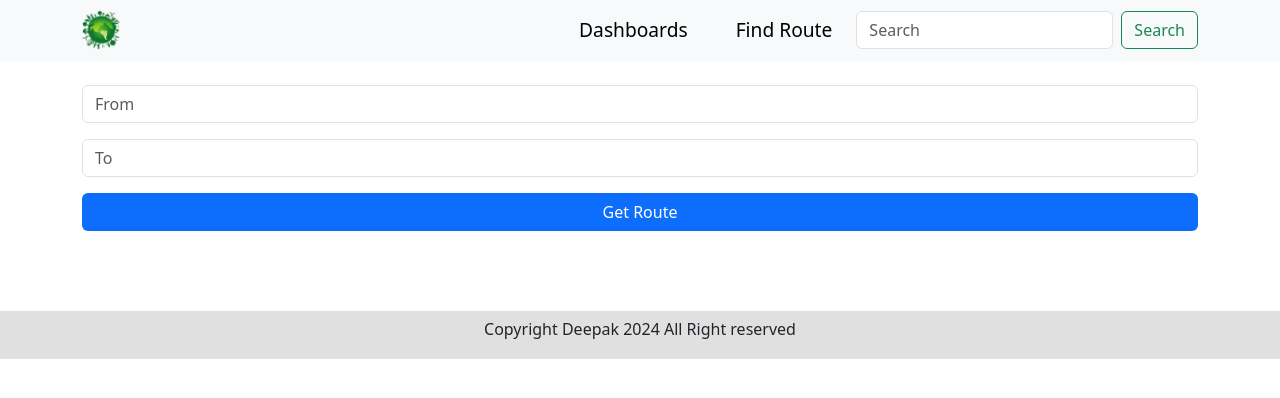
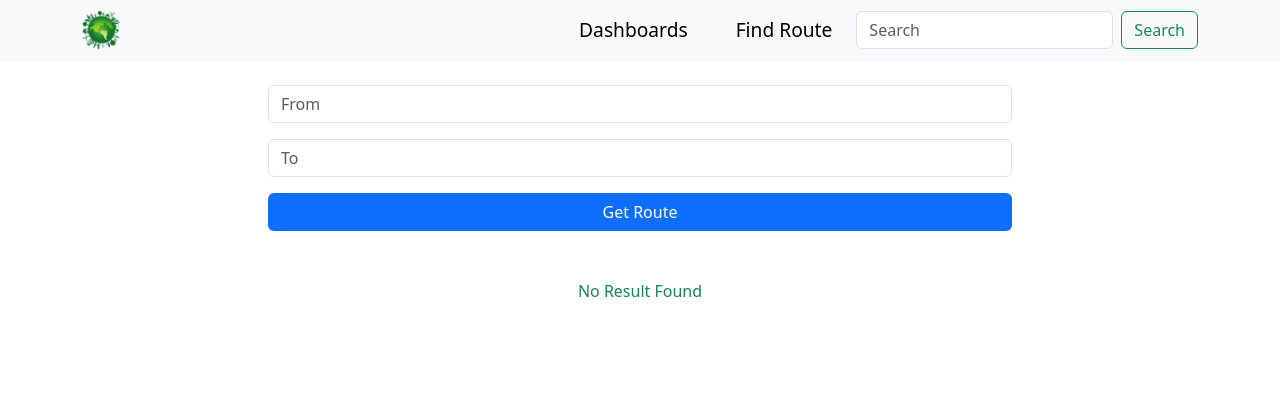
Before and after one commit to chaubeydeepak1328/PollutionIR, a React (Create React App) app: page /route in a window 1280 px wide. Shown: the top 398 px of the page. Built offline with nearby package versions, Linux system fonts and the light colour scheme.

Commit message:
updating changes

```diff
--- a/src/App.jsx
+++ b/src/App.jsx
@@ -6,8 +6,6 @@ import Error from "./Component/Error";
 import { Routes, Route } from "react-router-dom";
 import "../node_modules/bootstrap/dist/css/bootstrap.min.css";
 import "../node_modules/bootstrap/dist/js/bootstrap.bundle";
-import  Footer from './Component/Footer';
-
 
 const App = () => {
 
@@ -28,7 +26,6 @@ const App = () => {
                 <Route exact path="/route" Component={MyRoute} />
                 <Route path="*" Component={Error} />
             </Routes>
-            <Footer/>
         </>
     )
 }
--- a/src/Component/MyRoute.jsx
+++ b/src/Component/MyRoute.jsx
@@ -25,21 +25,21 @@ function App() {
     };
 
     return (
-        <div className='container d-flex justify-content-center flex-column'>
-            <form onSubmit={handleSubmit} className='col-12  mt-4 d-flex flex-column gap-3'>
-                <input className='form-control'  type="text" placeholder="From" value={from} onChange={(e) => setFrom(e.target.value)} />
+        <div className='container d-flex justify-content-center flex-column align-items-center'>
+            <form onSubmit={handleSubmit} className='col-12 col-lg-8  mt-4 d-flex flex-column gap-3'>
+                <input className='form-control' type="text" placeholder="From" value={from} onChange={(e) => setFrom(e.target.value)} />
                 <input className='form-control' type="text" placeholder="To" value={to} onChange={(e) => setTo(e.target.value)} />
-                <button className='btn bg-primary' style={{color:'white'}} type="submit">Get Route</button>
+                <button className='btn bg-primary' style={{ color: 'white' }} type="submit">Get Route</button>
             </form>
-            <div>
-            {routeData && (
+            <div className='col-12 col-lg-8'>
+                {routeData===null ? (<><div className='d-flex justify-content-center align-content-end mt-5'><p className='text-success '>No Result Found</p></div></> ): (
                     <div className='card mt-5 pt-4 mb-4'>
                         <div className='d-flex justify-content-center gap-5'><p>From: {from}</p><p >To: {to}</p></div>
                         <p className='text-center'>Distance: {distance(routeData.features[0].properties.distance)}</p>
                         <div className='d-flex justify-content-center gap-5 '><p>Mode: {routeData.properties.mode}</p><p>Time: {timeConvert(routeData.features[0].properties.legs[0].time)}</p></div>
-                    <div className="card overflow-scroll" style={{maxHeight: '300px', overflowY: 'auto' }}>
+                        <div className="card overflow-scroll" style={{ maxHeight: '300px', overflowY: 'auto' }}>
                             {routeData.features[0].properties.legs[0].steps.map((step, index) => (
-                            <div key={index} className="p-2" style={{border:'2px solid grey'}}>
+                                <div key={index} className="p-2" style={{ border: '2px solid grey' }}>
                                     <p className="route">{step.instruction.text}</p>
                                     <p>Time: {timeConvert(step.time)}</p>
                                     <p>Distance: {distance(step.distance)}</p>
--- a/src/index.css
+++ b/src/index.css
@@ -74,12 +74,3 @@ body {
 /* ===================================================================================== */
 /* Route css start here */
 /* ===================================================================================== */
-
-.myfooter{
-  padding-top: .4rem;
-  height: 3rem;
-  bottom: 0;
-  left: 0;
-  margin-top: 5rem;
-  background-color: #e0e0e0;
-}
```
Lines whose indentation alone changed are shown as unchanged.
